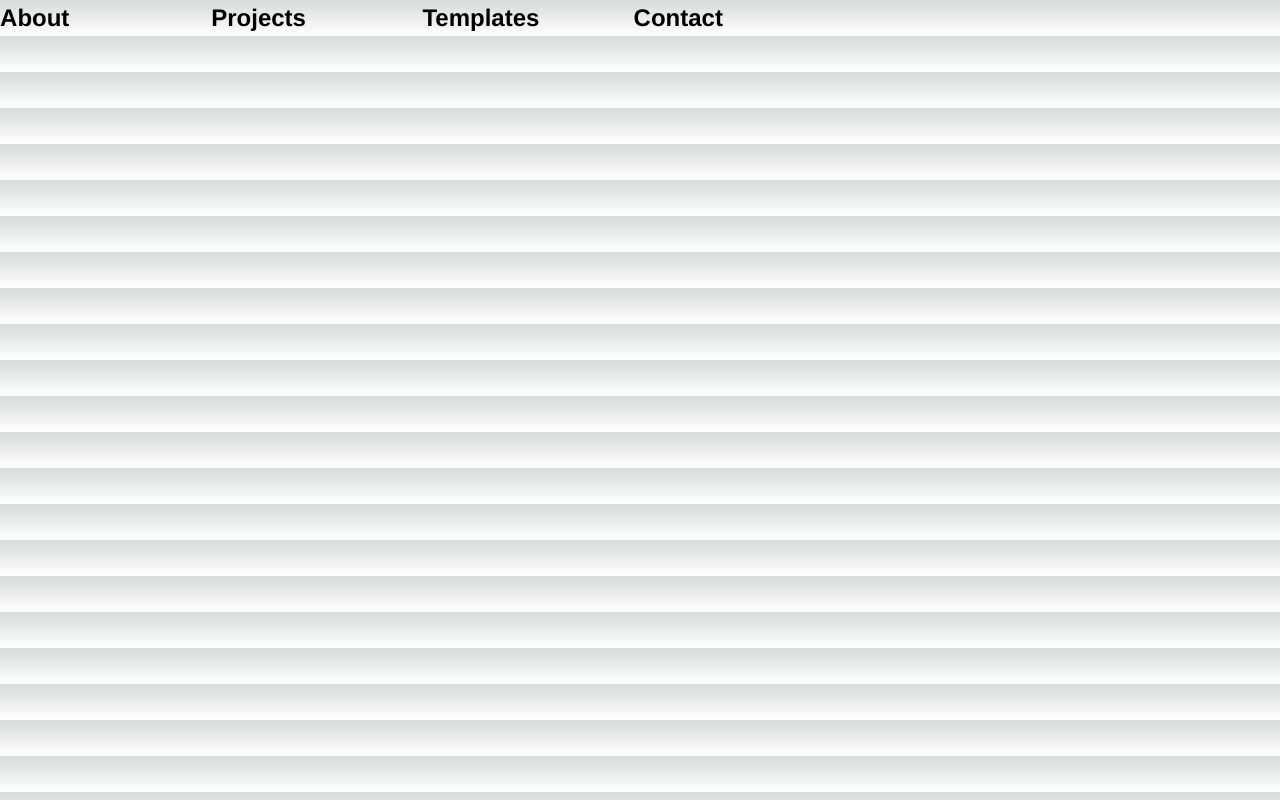
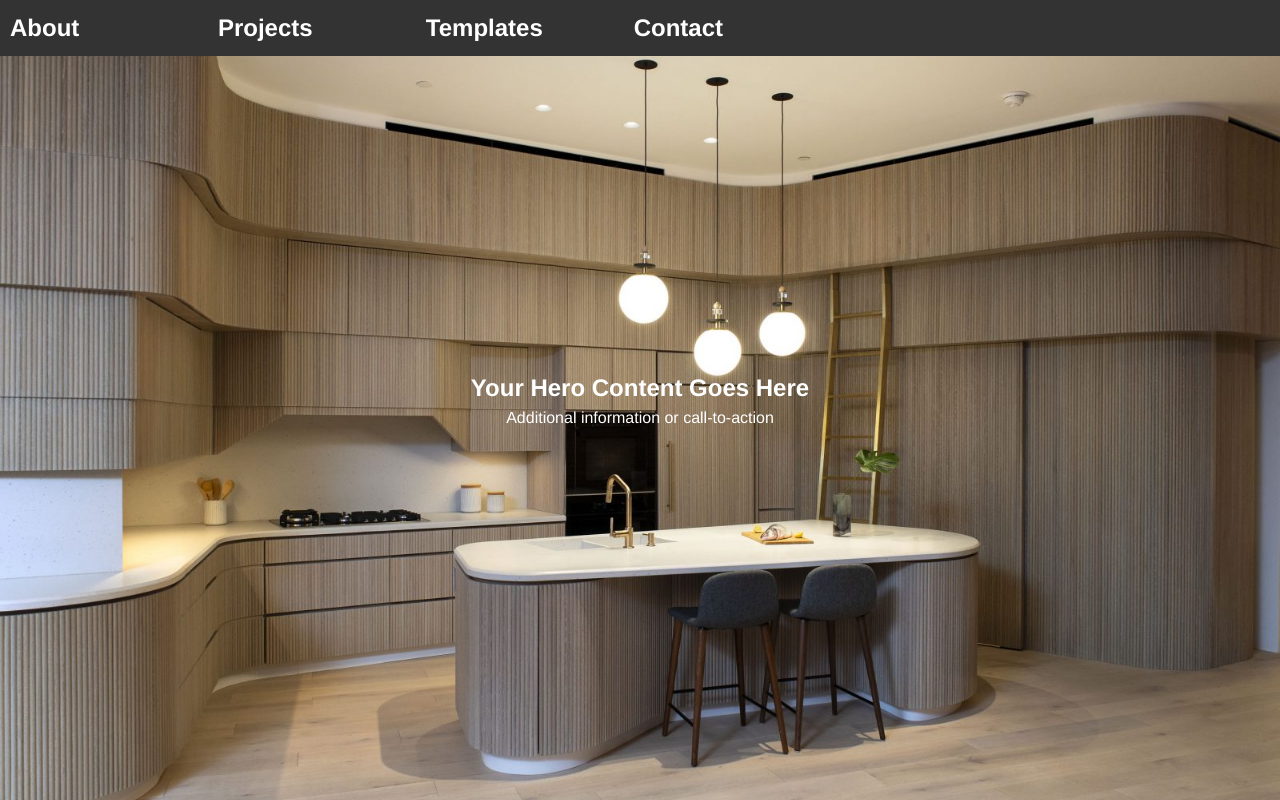
Before and after one commit to Plofland/idstprojects, a Next.js app: page / in a window 1280 px wide. Built offline with nearby package versions, Linux system fonts and the light colour scheme.

Commit message:
add hero image, put navbar on top

```diff
--- a/src/pages/index.js
+++ b/src/pages/index.js
@@ -1,7 +1,5 @@
 import Head from 'next/head';
 import Image from 'next/image';
-import { Inter } from 'next/font/google';
-import Link from 'next/link';
 import styled from 'styled-components';
 import Navbar from '@/components/navbar';
 import ResetStyles from '@/styles/globals';
@@ -21,10 +19,54 @@ export default function Home() {
 				/>
 				<link rel="icon" href="/favicon.ico" />
 			</Head>
-      <ResetStyles />
+			<ResetStyles />
 			<main>
-				<Navbar />
+				<NavContainer>
+					<Navbar />
+				</NavContainer>
+				<HeroSection>
+					<HeroImage
+						src="/luxury-builder-new-york-city-04.jpg"
+						alt="Hero Image Alt Text"
+						layout="fill"
+						objectFit="cover"
+					/>
+					<HeroContent>
+						<h1>Your Hero Content Goes Here</h1>
+						<p>
+							Additional information or
+							call-to-action
+						</p>
+					</HeroContent>
+				</HeroSection>
 			</main>
 		</>
 	);
 }
+
+const NavContainer = styled.div`
+	background-color: #333;
+	color: white;
+	padding: 10px;
+	position: fixed;
+	width: 100%;
+	z-index: 100; /* Ensure Navbar is on top of other elements */
+`;
+
+const HeroSection = styled.section`
+	position: relative;
+	height: 100vh;
+`;
+
+const HeroImage = styled(Image)`
+	/* Optional: Apply additional styles to the image if needed */
+`;
+
+const HeroContent = styled.div`
+	position: absolute;
+	top: 50%;
+	left: 50%;
+	transform: translate(-50%, -50%);
+	text-align: center;
+	color: #fff; /* Set text color */
+`;
```
Also changed, not shown: public/luxury-builder-new-york-city-04.jpg (added).
